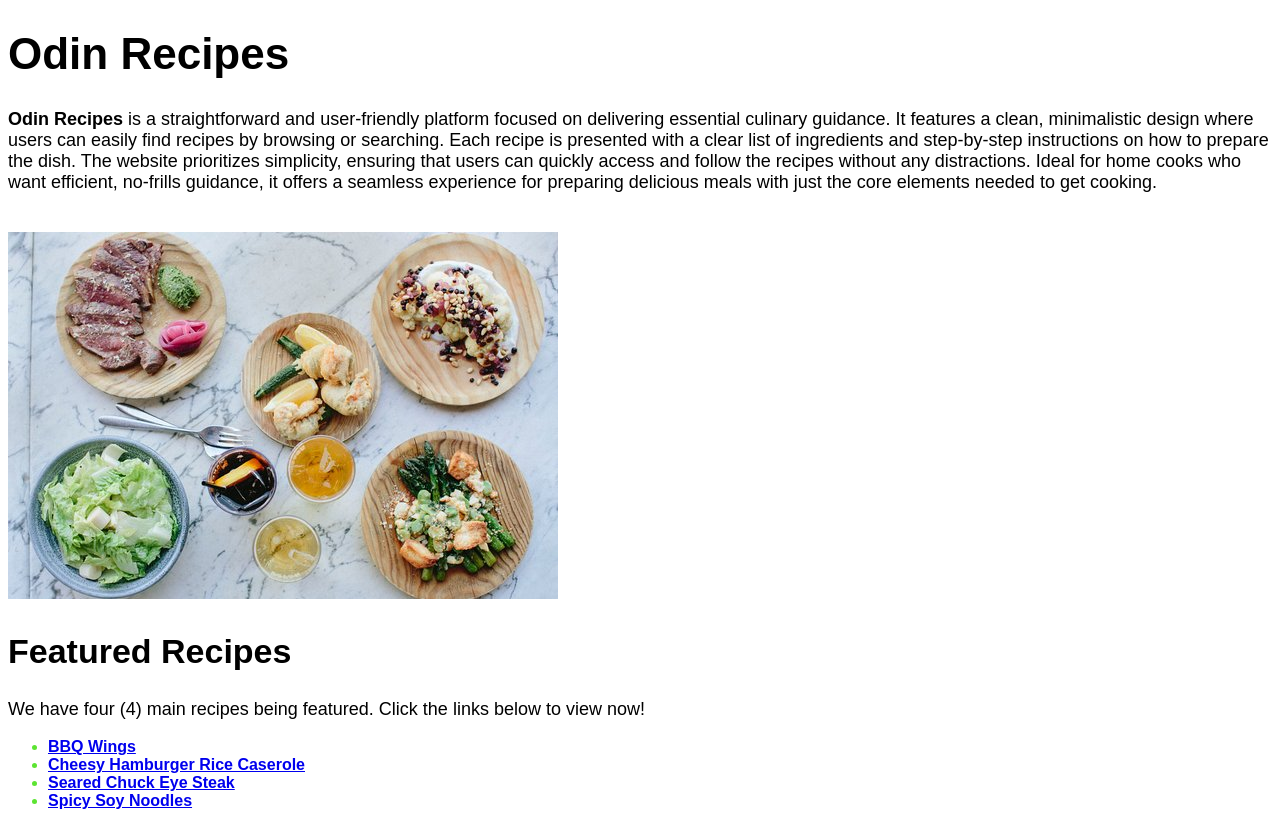
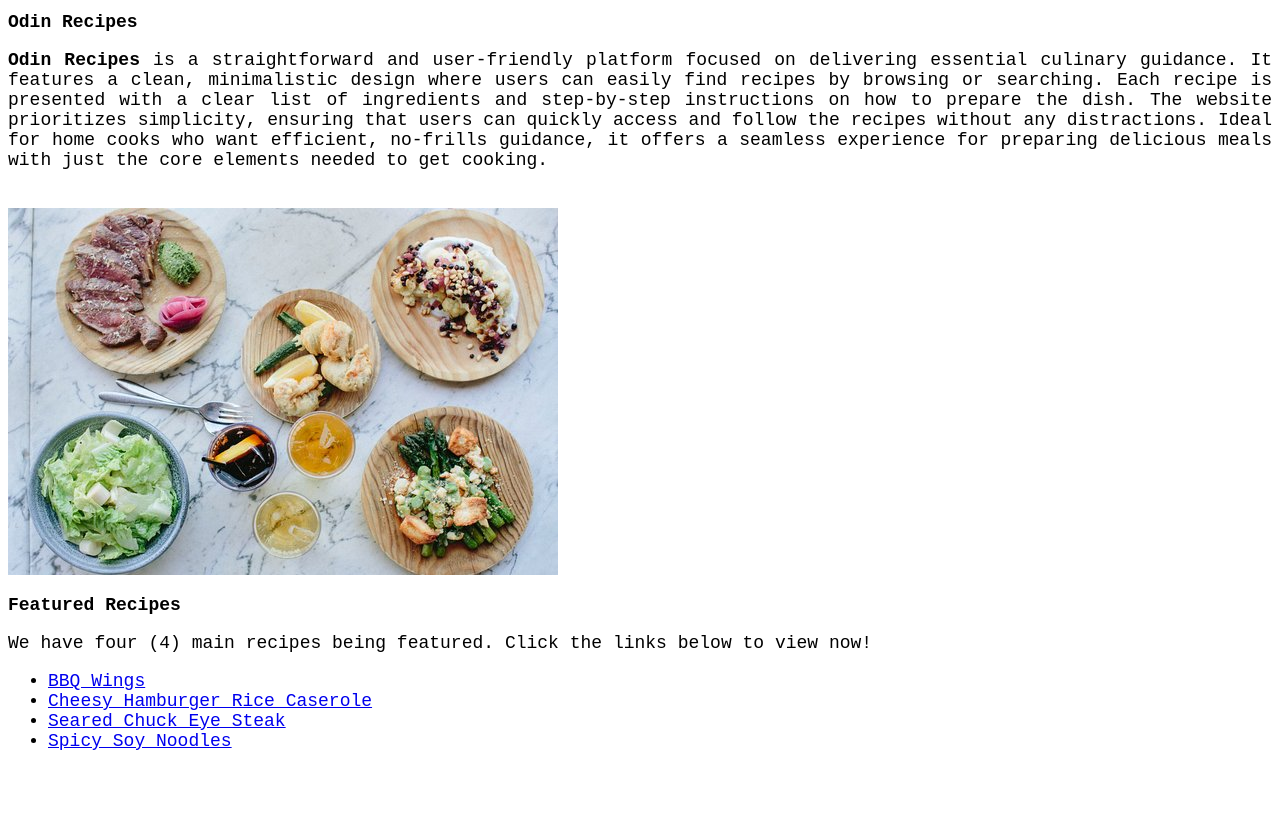
Before and after one commit to Jalyn-is/odin-recipes, a plain HTML site: page index.html in a window 1280 px wide. After the commit the page ends 800 px from the top, so only its background shows below. Drawn offline with Linux system fonts and the light colour scheme.

Commit message:
I deleted ALL of my old CSS and added a container to create a cleaner and more efficient code

```diff
--- a/styles.css
+++ b/styles.css
@@ -1,27 +1,13 @@
-.text{
+*{
     font-size: 18px;
-    font-family: Arial, Helvetica, sans-serif;
-    text-align: left;
+    font-family: monospace, serif, sans-serif;
+    text-align: justify;
 }
-h1{
-    font-size: 44px;
-    font-weight: bold;
+
+.container{
+    background-color:  beige ;
+    width: 70%;
+    max-width: 800px;
+    margin-left: auto;
+    margin: 0 auto;
 }
-img{
-    width: 550px;
-    height: auto;
-}
-h2{
-    font-size: 34px;
-    font-weight: bold;
-}
-.page-link{
-    text-align: left;
-    color: rgb(92, 228, 50);
-    font-weight: bold;
-    font-size: 16px;
-}
-a:hover{
-    color: aquamarine;
-    text-decoration: none;
-}
```
